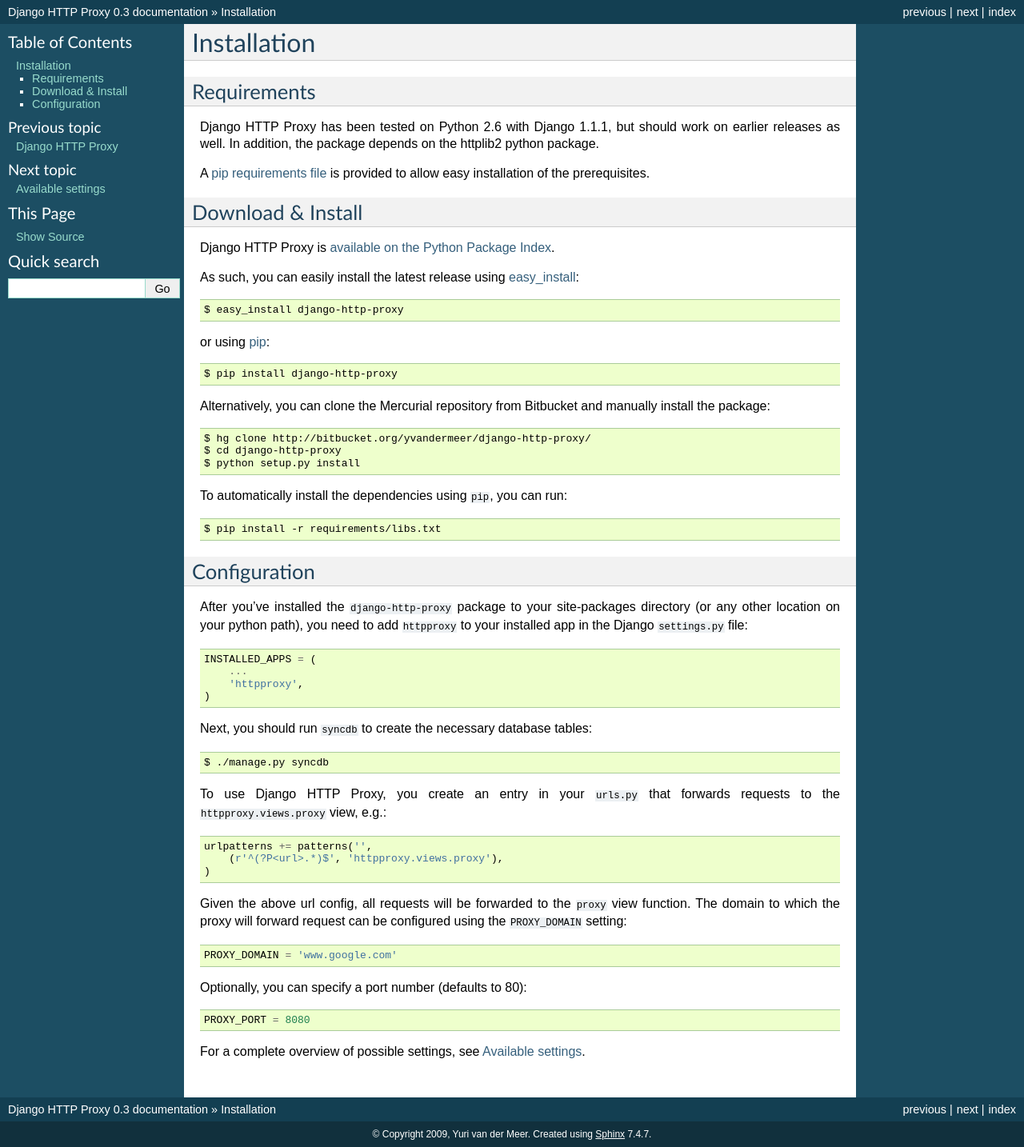
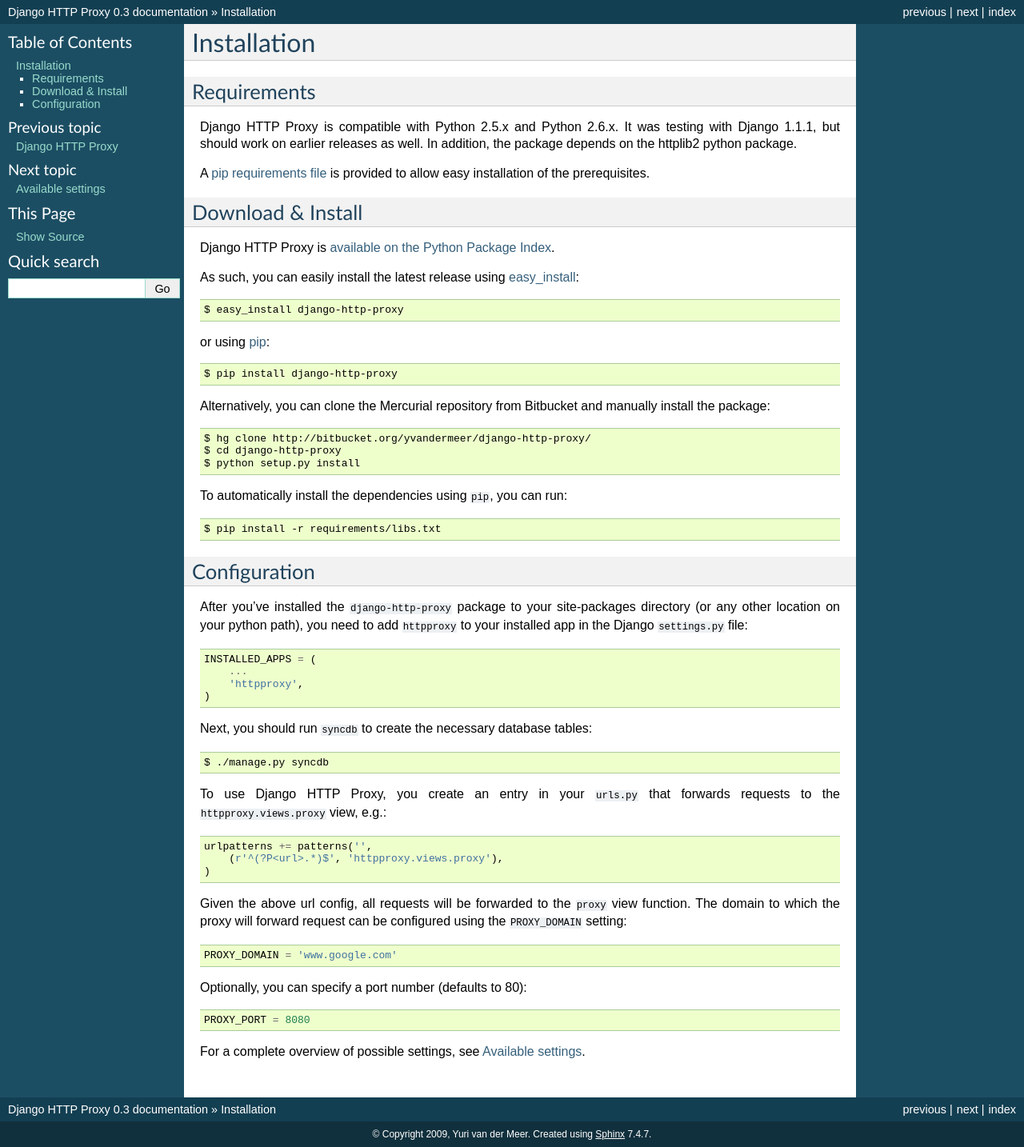
Before and after one commit to yvandermeer/django-http-proxy, a Sphinx documentation site: the page built from docs/installation.txt, in a window 1280 px wide. Shown: the whole page at 80% size. Built offline with Sphinx 7.4.7, drawn with Linux system fonts in a browser that asks for light colours.

Commit message:
Added mention of Python 2.5 compatibility in the installation file.

```diff
--- a/docs/installation.txt
+++ b/docs/installation.txt
@@ -4,9 +4,9 @@
 Requirements
 ------------
 
-Django HTTP Proxy has been tested on Python 2.6 with Django 1.1.1, but should
-work on earlier releases as well. In addition, the package depends on the
-httplib2 python package.
+Django HTTP Proxy is compatible with Python 2.5.x and Python 2.6.x. It was
+testing with Django 1.1.1, but should work on earlier releases as well. In
+addition, the package depends on the httplib2 python package.
 
 A `pip requirements file <http://pip.openplans.org/#requirements-files>`_ is
 provided to allow easy installation of the prerequisites.
```
